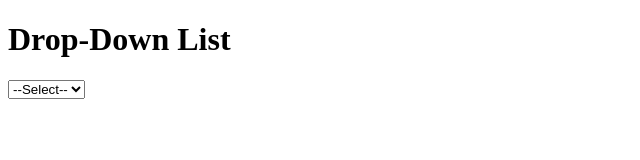
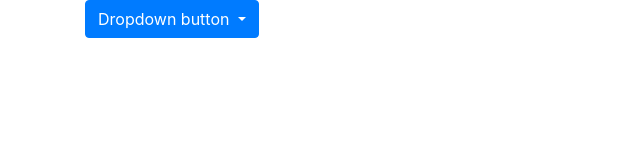
Before and after one commit to SiddheshChikane/SwabhavTech, a plain HTML site: page Swabhav JavaScript/JS-App/colorpicker.html in a window 1280 px wide. Shown: the whole page, without its empty margins (0-640 px from the left). Drawn offline with nearby package versions, Linux system fonts and the light colour scheme.

Commit message:
file comitted

```diff
--- a/Swabhav JavaScript/JS-App/colorpicker.html
+++ b/Swabhav JavaScript/JS-App/colorpicker.html
@@ -1,25 +1,41 @@
 <!DOCTYPE html>
-<html lang="en">
+<html>
+
 <head>
-    <meta charset="UTF-8">
-    <meta http-equiv="X-UA-Compatible" content="IE=edge">
-    <meta name="viewport" content="width=device-width, initial-scale=1.0">
-    <title>Document</title>
+    <title>ColorPicker Example</title>
+    <meta name="viewport" content="width=device-width, initial-scale=1">
+    <link rel="stylesheet" href="https://maxcdn.bootstrapcdn.com/bootstrap/4.5.2/css/bootstrap.min.css">
+    <script src="https://ajax.googleapis.com/ajax/libs/jquery/3.5.1/jquery.min.js"></script>
+    <script src="https://cdnjs.cloudflare.com/ajax/libs/popper.js/1.16.0/umd/popper.min.js"></script>
+    <script src="https://maxcdn.bootstrapcdn.com/bootstrap/4.5.2/js/bootstrap.min.js"></script>
 </head>
+
 <body>
-    <h1>Drop-Down List</h1>
-    <select  id="colors">
-        <option value="#ffffff">--Select--</option>
-        <option value="#ff0000">Red</option>
-        <option value="#0000ff">Blue</option>
-        <option value="#00ff00">Green</option>
-    </select>
-    <script>
-        var colorPicker = document.querySelector("#colors")
-        function ChangeColor(){
-            var color = selectTag.value;
-            document.body.style.background = color;
-        }
-    </script>
+
+    <div class="container">
+        <div class="dropdown">
+            <button type="button" class="btn btn-primary dropdown-toggle" data-toggle="dropdown">
+                Dropdown button
+            </button>
+            <div class="dropdown-menu">
+                <a class="dropdown-item" href="#" id="red">Red</a>
+                <a class="dropdown-item" href="#" id="blue">Blue</a>
+                <a class="dropdown-item" href="#" id="green">Green</a>
+            </div>
+        </div>
+
+        <script>
+            var red = document.querySelector("#red");
+            red.addEventListener("click", function () { document.body.style.background = "#fa0a11"; });
+
+            var red = document.querySelector("#blue");
+            red.addEventListener("click", function () { document.body.style.background = "#480afa"; });
+
+            var red = document.querySelector("#green");
+            red.addEventListener("click", function () { document.body.style.background = "#12fa0a"; });
+        </script>
+    </div>
+
 </body>
+
 </html>
```
